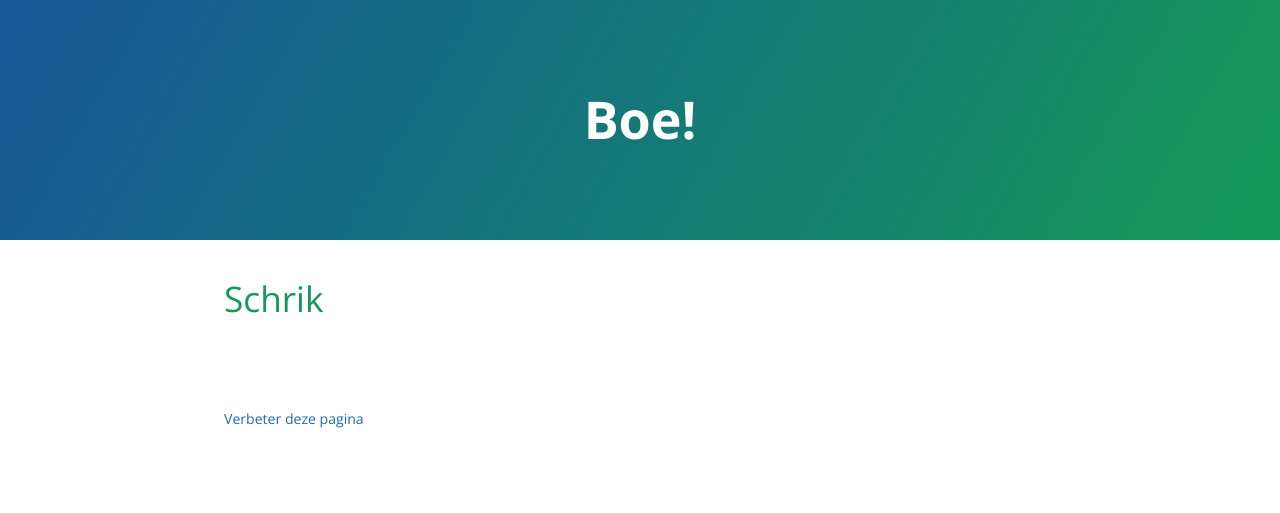
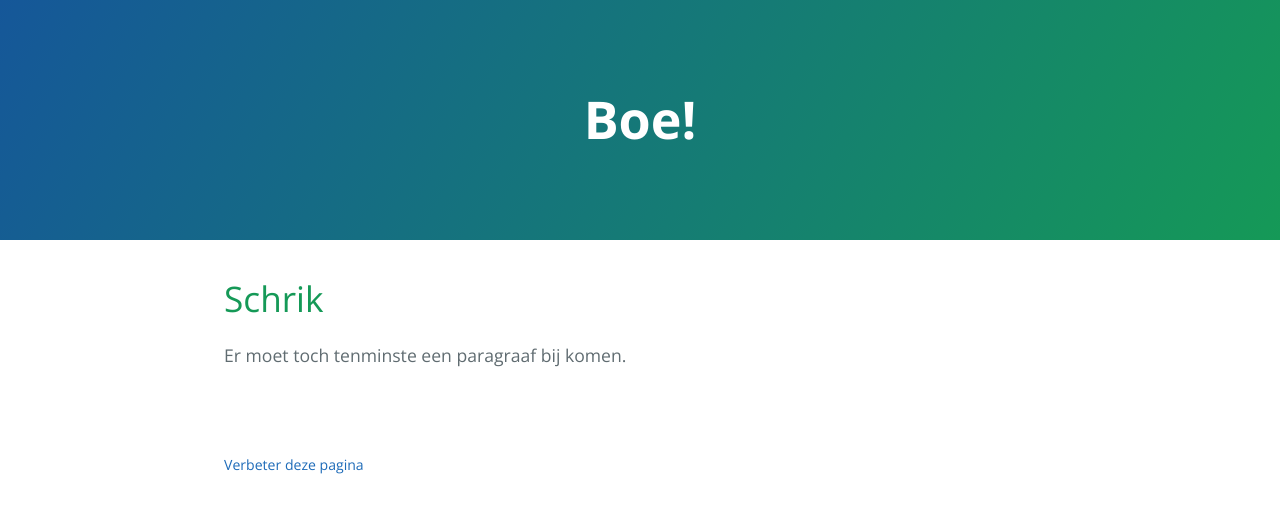
Before and after one commit to haampie/gsv, a Jekyll site: the page built from _posts/2016-10-26-boe.markdown, in a window 1280 px wide. Shown: the top 513 px of the page. Built offline with Jekyll 4.4.1, drawn with Linux system fonts in a browser that asks for light colours.

Commit message:
Update 2016-10-26-boe.markdown

```diff
--- a/_posts/2016-10-26-boe.markdown
+++ b/_posts/2016-10-26-boe.markdown
@@ -6,3 +6,5 @@ categories: nieuw
 ---
 
 # Schrik
+
+Er moet toch tenminste een paragraaf bij komen.
```
